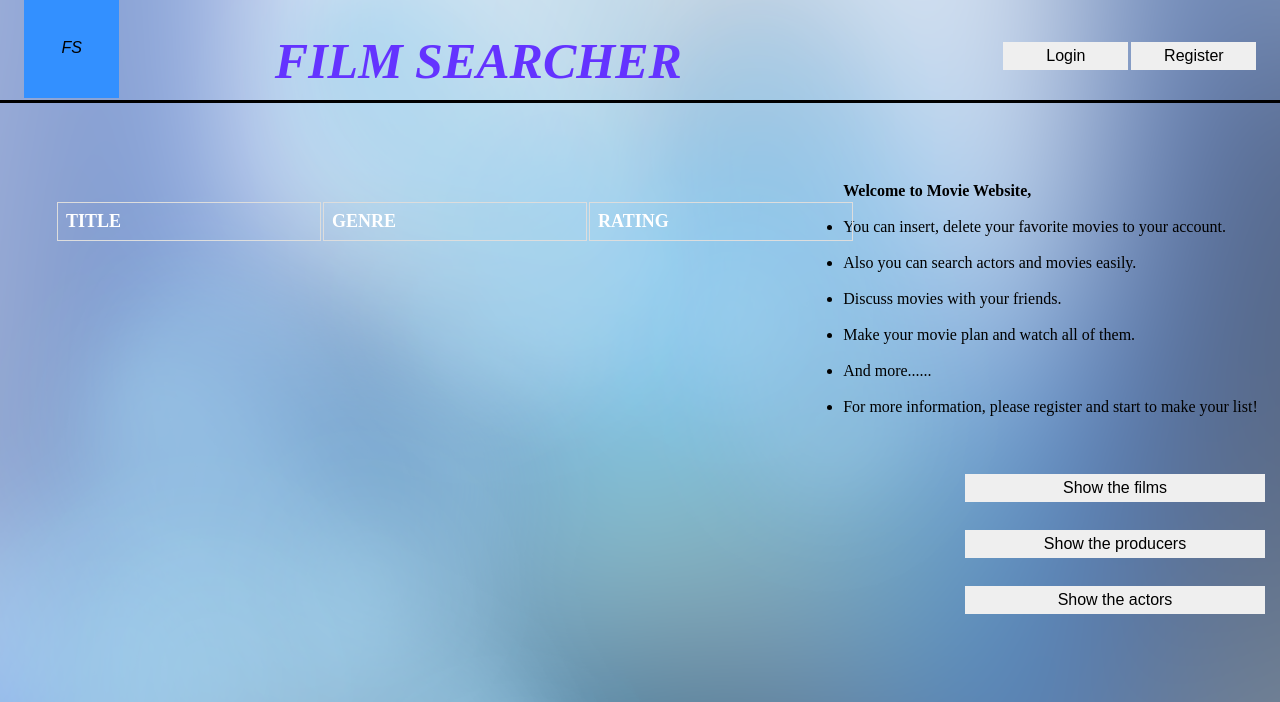
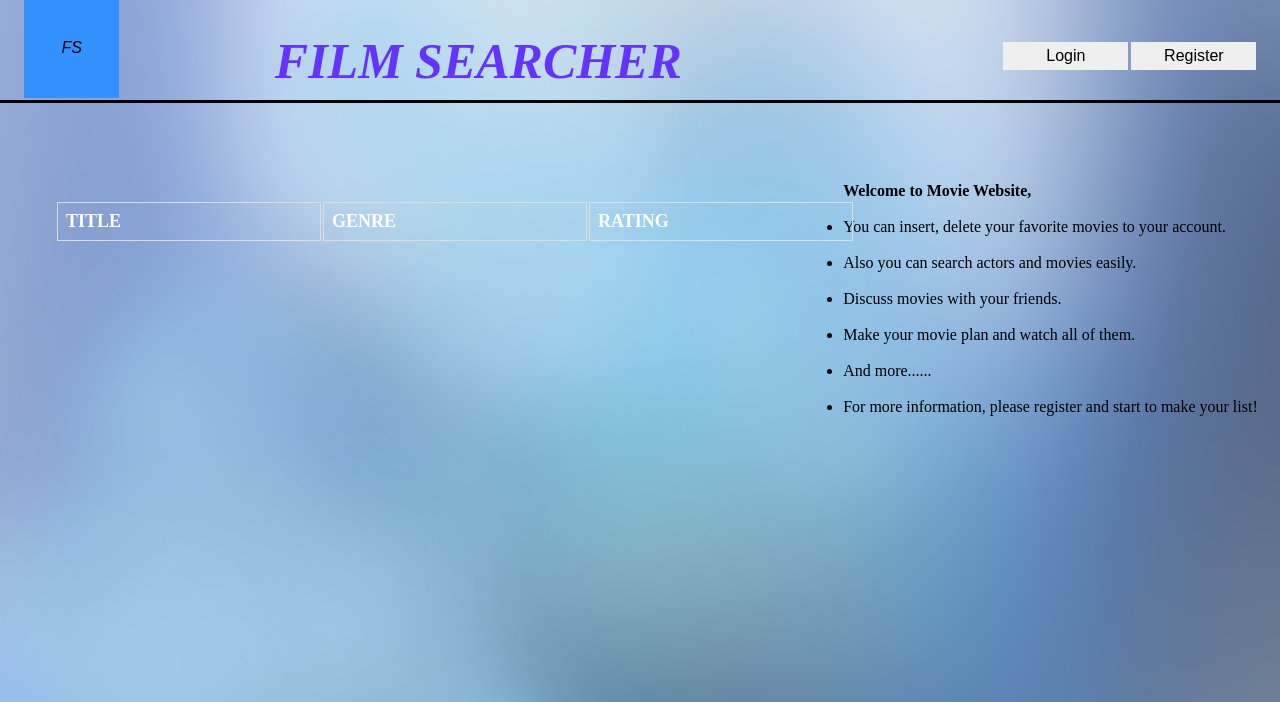
Before and after one commit to akipekoren/Film-Searcher-Website, a PHP site: page /myrecit/ in a window 1280 px wide; the page is wider, and only the part inside the window is pictured. Shown: the top 702 px of that part. Run offline with PHP 8.4, Linux system fonts and the light colour scheme; data that the repository does not hold is empty.

Commit message:
Admin bug fix

```diff
--- a/index.php
+++ b/index.php
@@ -96,29 +96,16 @@ tr:nth-child(even) {
 
 
 
-
-
-.right {
-  position: absolute;
-  left: 93%;
-  top: 70%;
-  transform: translate(-50%, -50%);
-  -ms-transform: translate(-50%, -50%);
-  -webkit-transform: translate(-50%, -50%);
-  width: 100px;
-  height: 100px;
-}
-
 .center {
   position: absolute;
-  left: 80%;
+  left: 83%;
   top: 70%;
   transform: translate(-50%, -50%);
   -ms-transform: translate(-50%, -50%);
   -webkit-transform: translate(-50%, -50%);
 
-  width: 100px;
-  height: 100px;
+  width: 20px;
+  height: 20px;
 }
 .message {
   position: absolute;
@@ -363,51 +350,18 @@ if(isset($_SESSION['email']) && $_SESSION['email'] == 'admin@gmail.com')
 {
 
 ?>
-<div class = "center" style="width:150px;height:300px;border:3px solid #000;">
+<div class = "center" style="width:120px;height:120px;border:3px solid #000;">
 <b>Insert Producer</b>
 <form action="producer.php" method="POST">
-<button>add</button>
+<button>Insert Movie to Database</button>
 </form>
 <b>Insert Actor</b>
 <form action="actor.php" method="POST">
-<button >add</button>
+<button >Delete Movie from Database</button>
 </form>
-<b>Insert Film</b>
-<form action="film.php" method=	"POST">
-<button >add</button>
-</form>
-<b>Insert Money Information</b>
-<form action="money.php" method="POST">
-<button >add</button>
-</form>
-<b>Insert Award</b>
-<form action="award.php" method="POST">
-<button >add</button>
-</form>
-<b>Insert Actor Award</b>
-<form action="actor_award.php" method="POST">
-<button >add</button>
-</form>
-<b>Insert Film Award</b>
-<form action="film_award.php" method="POST">
-<button >add</button>
-</form>
+
 </div>
 
-<div class = "right" style="width:150px;height:300px;border:3px solid #000;">
-<b>Delete Producer</b>
-<form action="delete_producer.php" method="POST">
-<button>delete</button>
-</form>
-<b>Delete Actor</b>
-<form action="delete_actor.php" method=	"POST">
-<button>delete</button>
-</form>
-<b>Delete Film</b>
-<form action="delete_film.php" method=	"POST">
-<button>delete</button>
-</form>
-</div>
 
 
 <?php
@@ -417,15 +371,7 @@ if(isset($_SESSION['email']) && $_SESSION['email'] == 'admin@gmail.com')
 
 ?>
 
-<form action="show_movies.php" method="GET">
-<button class="button button1">Show the films</button>
-</form>
-<form action="show_actors.php" method="GET">
-<button class="button button2">Show the actors</button>
-</form>
-<form action="show_producers.php" method="POST">
-<button class="button button3">Show the producers</button>
-</form>
+
 
 
 
--- a/register_db.php
+++ b/register_db.php
@@ -125,8 +125,6 @@ if ($name && $email &&  $password && $cpassword)
 
 					if ($result)
 					{
-
-
 
 
 					require 'vendor/autoload.php';
```
